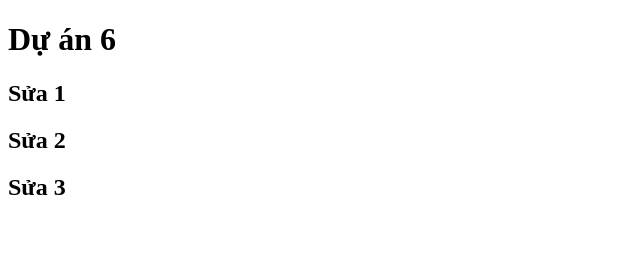
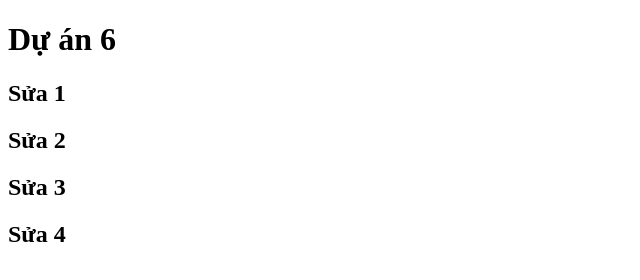
Before and after one commit to TLammgh/D-n-6, a plain HTML site: page index.html in a window 1280 px wide. Shown: the full height of the page, 0-640 px from the left. Drawn offline with Linux system fonts and the light colour scheme.

Commit message:
4. sửa 4

```diff
--- a/index.html
+++ b/index.html
@@ -10,5 +10,6 @@
     <h2>Sửa 1</h2>
     <h2>Sửa 2</h2>
     <h2>Sửa 3</h2>
+    <h2>Sửa 4</h2>
   </body>
 </html>
```
